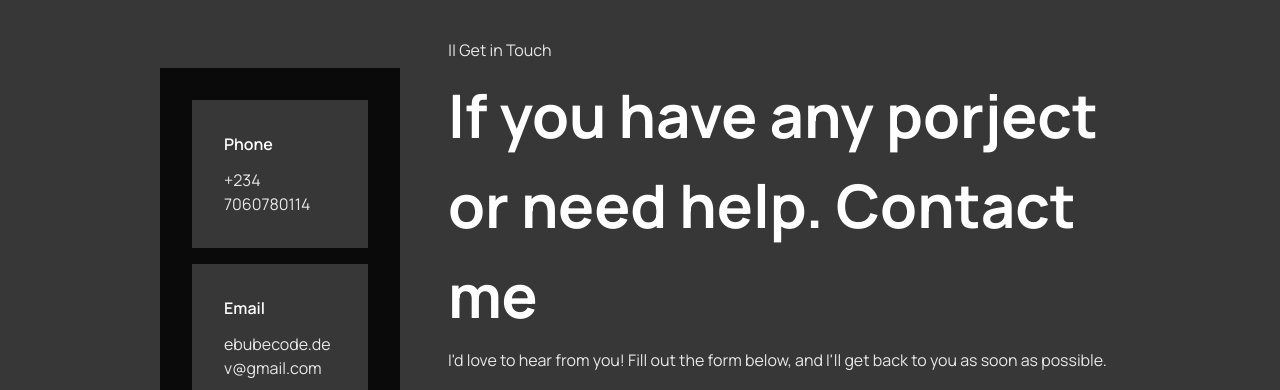
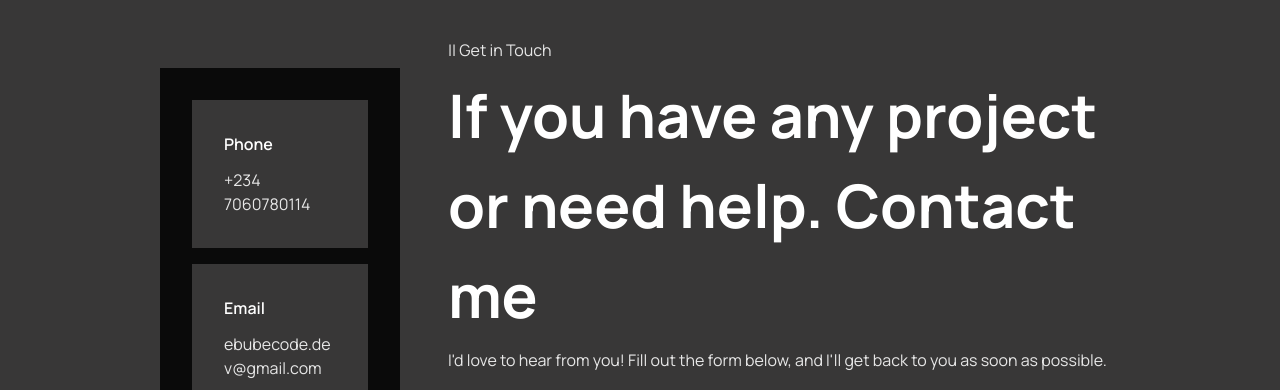
Before and after one commit to Gwonderboy/portfolio, a Next.js app: page /contact in a window 1280 px wide. Shown: the part 547-937 px from the top of the page. Built offline with nearby package versions, Linux system fonts and the light colour scheme.

Commit message:
feat: corrected spelling error

```diff
--- a/src/app/contact/page.tsx
+++ b/src/app/contact/page.tsx
@@ -210,17 +210,17 @@ export default function Contact() {
           <Box
             background={"primary"}
             w="full"
-            px={{ base: 2, md: 4, lg: 8 }}
+            px={{ base: 3, md: 6, lg: 8 }}
             py={{ base: 4, md: 8 }}
             display={"flex"}
             flexDir={"column"}
             gap={10}
           >
-            <Text fontWeight={"semibold"} fontSize={"5xl"}>
+            <Text fontWeight={"semibold"} fontSize={{base: "3xl", md: "5xl"}}>
               Follow Me
             </Text>
 
-            <Flex gap={5}>
+            <Flex gap={5} justifyContent={"space-between"}>
               {icons.map((item, index) => (
                 <SocialIcon key={index} icon={item.icon} href={item.href} />
               ))}
@@ -239,7 +239,7 @@ export default function Contact() {
               fontSize={{ base: "3xl", md: "4xl", lg: "6xl" }}
               fontWeight="bold"
             >
-              If you have any porject or need help. Contact me
+              If you have any project or need help. Contact me
             </Text>
             <Text color="accent1">
               I&apos;d love to hear from you! Fill out the form below, and
```
